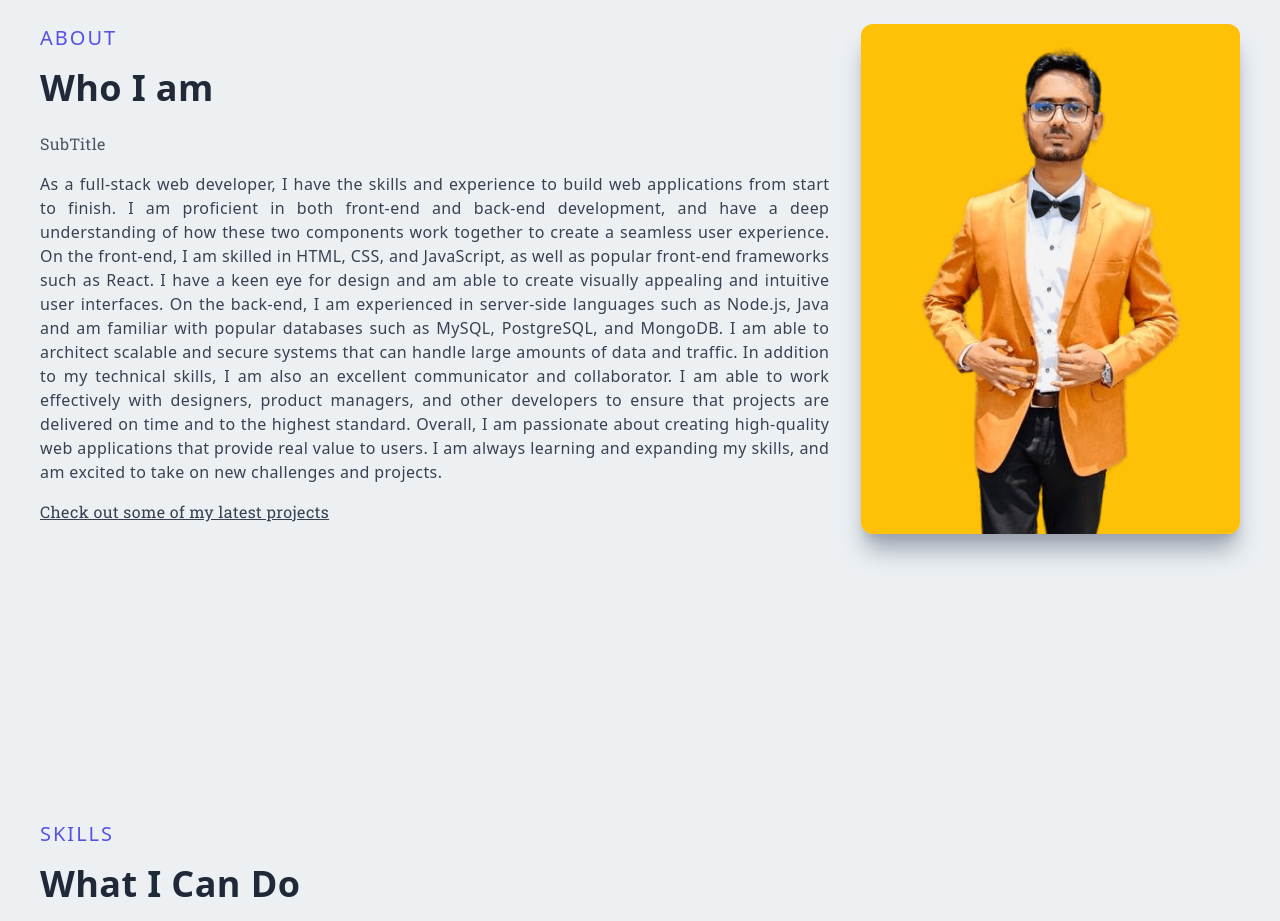
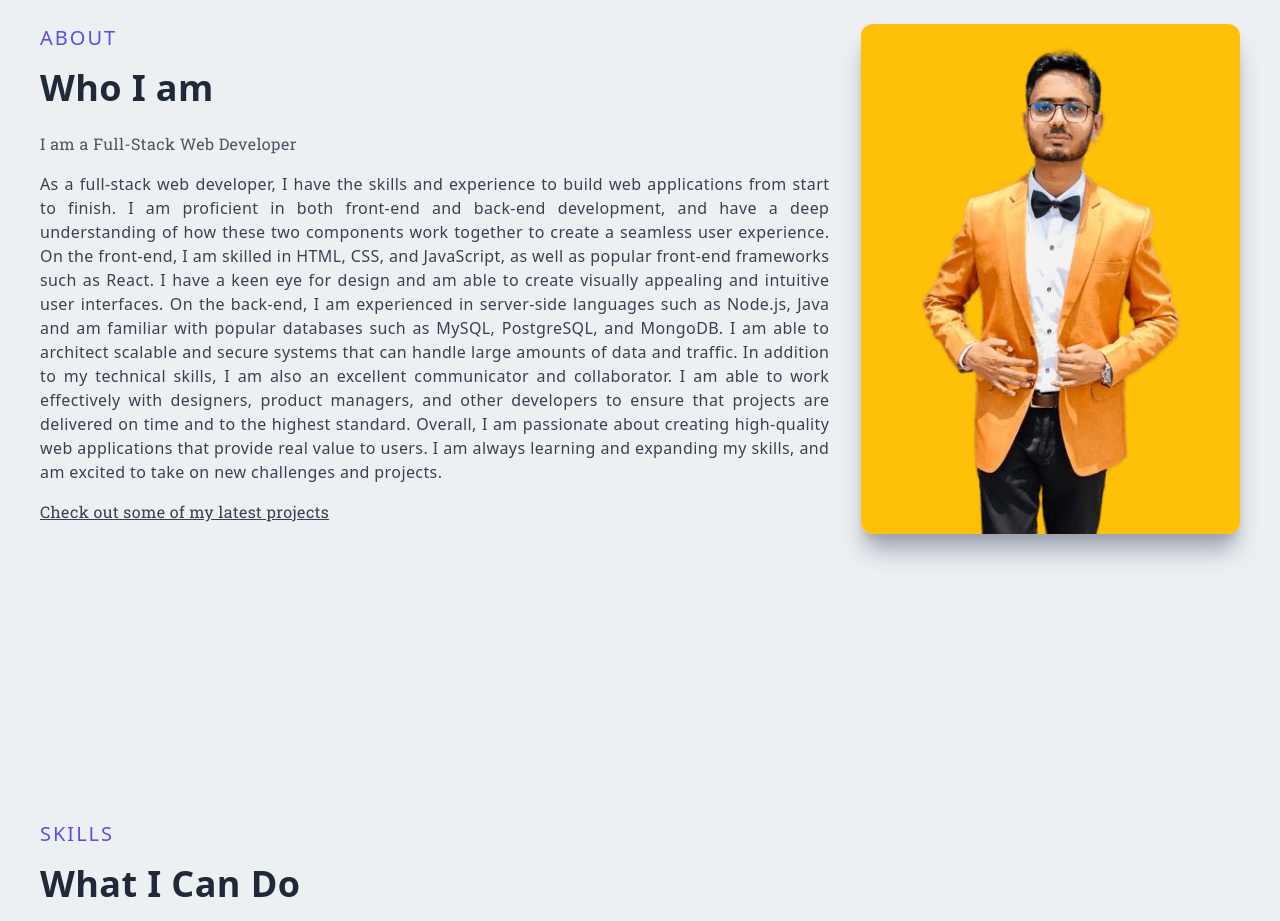
Before and after one commit to Suryac72/my-portfolio, a Next.js app: page / in a window 1280 px wide. Shown: the part 840-1761 px from the top of the page. Built offline with nearby package versions, Linux system fonts and the light colour scheme.

Commit message:
Update site-content.ts

```diff
--- a/components/data/site-content.ts
+++ b/components/data/site-content.ts
@@ -2,7 +2,7 @@ export const siteData = {
     about: {
         title: "About",
         subtitle: "Who I am",
-        innerSubTitle: "SubTitle",
+        innerSubTitle: "I am a Full-Stack Web Developer",
         description: " As a full-stack web developer, I have the skills and experience to build web applications from start to finish. I am proficient in both front-end and back-end development, and have a deep understanding of how these two components work together to create a seamless user experience. On the front-end, I am skilled in HTML, CSS, and JavaScript, as well as popular front-end frameworks such as React. I have a keen eye for design and am able to create visually appealing and intuitive user interfaces. On the back-end, I am experienced in server-side languages such as Node.js, Java and am familiar with popular databases such as MySQL, PostgreSQL, and MongoDB. I am able to architect scalable and secure systems that can handle large amounts of data and traffic. In addition to my technical skills, I am also an excellent communicator and collaborator. I am able to work effectively with designers, product managers, and other developers to ensure that projects are delivered on time and to the highest standard. Overall, I am passionate about creating high-quality web applications that provide real value to users. I am always learning and expanding my skills, and am excited to take on new challenges and projects.",
     },
 
```
